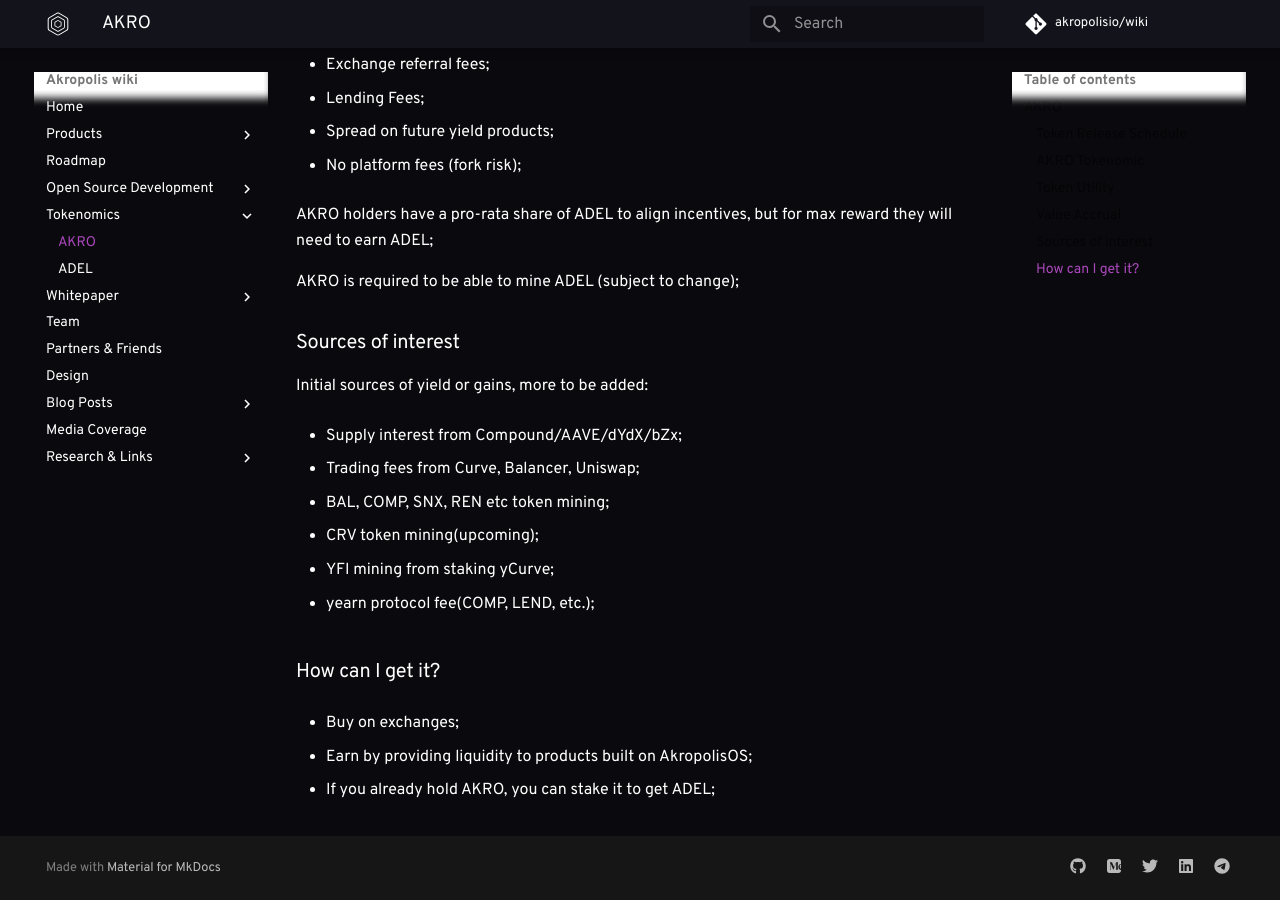
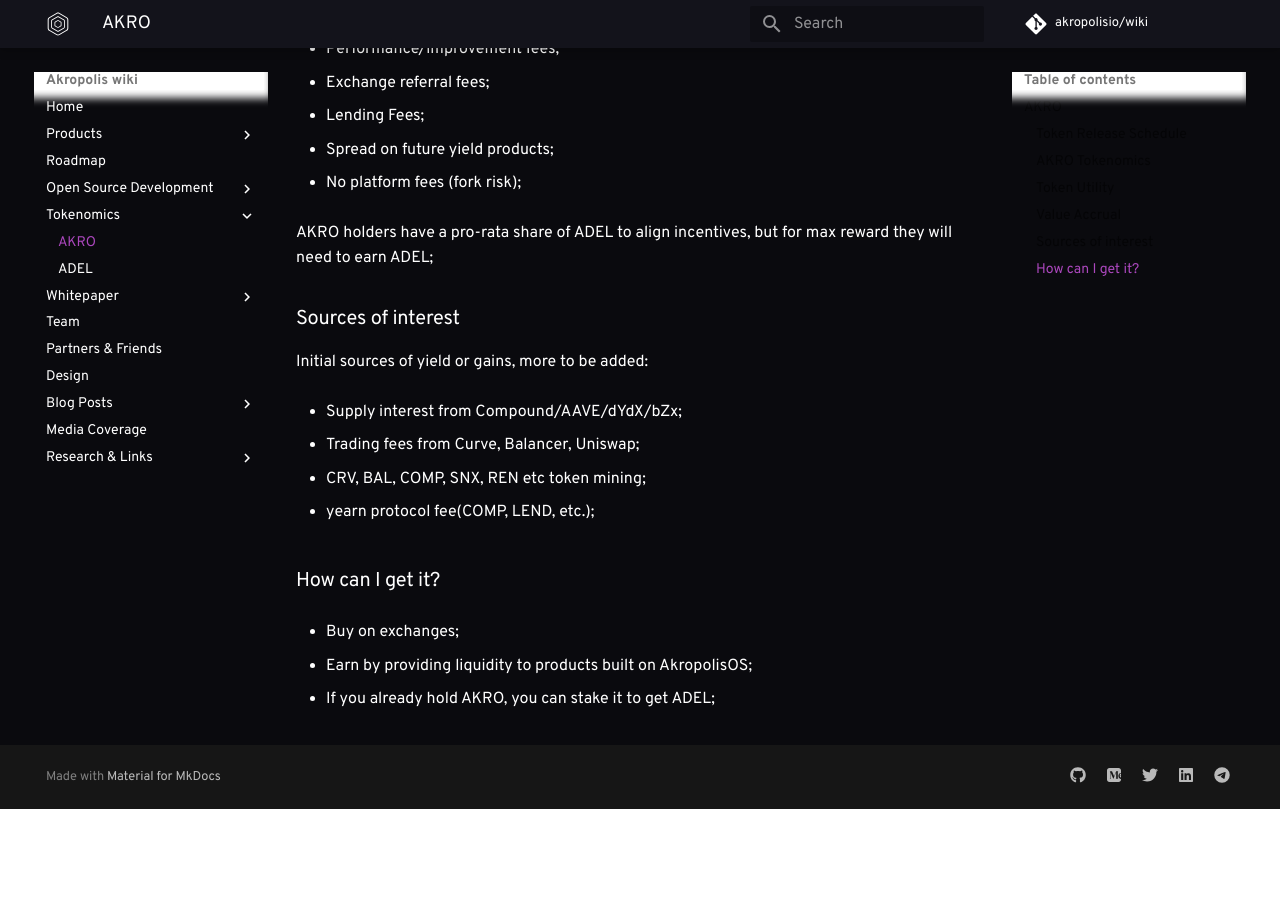
Before and after one commit to kaonone/wiki, an MkDocs documentation site: the page built from docs/akro.md, in a window 1280 px wide and 900 px high, scrolled down 1427 px. Built offline with MkDocs 1.6.1 and Material for MkDocs 9.7.7, drawn with Linux system fonts in a browser that asks for light colours; some web fonts are replaced; comment, search, counter and statistics services are not loaded; old or Windows-style settings are respelled for this version of MkDocs; after the commit the page ends 2236 px from its top, so only the background shows below that; some of the changed text lies outside the part shown.

Commit message:
tokenomics minor fix

```diff
--- a/docs/akro.md
+++ b/docs/akro.md
@@ -21,7 +21,7 @@
 
 Please check this spreadsheet for the [full version](https://docs.google.com/spreadsheets/d/1R7GDIhQeA8SNCl2f5b4rvgzUk0icdsIH6bkhbvnFI3A) of the token release schedule, with all the relevant links to smart contracts etc.
 
-### **AKRO Tokenomic**
+### **AKRO Tokenomics**
 
 ### Token Utility
 
@@ -31,7 +31,7 @@
 
 - Delphi: DCA/Savings/Investments
 
-Stealth: Fixed-rate perp bonds, “lock in your crypto and get 7.5% backed by real-world assets”;
+- Stealth: Fixed-rate perp bonds, “lock in your crypto and get 7.5% backed by real-world assets”;
 
 AKRO tokenholders accrue value from a claim on fees, staking rewards and better AKRO liquidity on DEXes;
 
@@ -57,8 +57,6 @@
 
 AKRO holders have a pro-rata share of ADEL to align incentives, but for max reward they will need to earn ADEL;
 
-AKRO is required to be able to mine ADEL (subject to change);
-
 ### Sources of interest
 
 Initial sources of yield or gains, more to be added:
@@ -67,11 +65,7 @@
 
 - Trading fees from Curve, Balancer, Uniswap;
 
-- BAL, COMP, SNX, REN etc token mining;
-
-- CRV token mining(upcoming);
-
-- YFI mining from staking yCurve;
+- CRV, BAL, COMP, SNX, REN etc token mining;
 
 - yearn protocol fee(COMP, LEND, etc.);
 
```
Also changed, not shown: docs/adel.md (+1 -5 lines).
